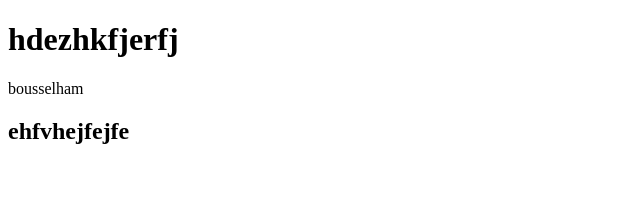
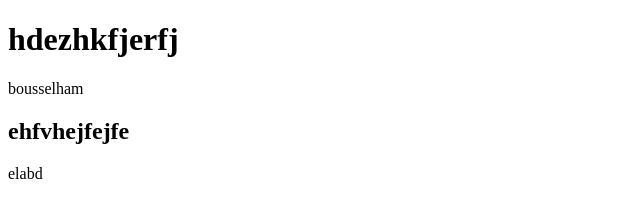
Before and after one commit to BOUSSELHAMYIYKI/bilal, a website: page hh.html in a window 1280 px wide. Shown: the full height of the page, 0-640 px from the left. Drawn offline with Linux system fonts and the light colour scheme.

Commit message:
three commit

```diff
--- a/hh.html
+++ b/hh.html
@@ -10,5 +10,6 @@
     <p>bousselham</p>
 
 <h2>ehfvhejfejfe</h2>
+   <p>elabd</p>
 </body>
 </html>
```
